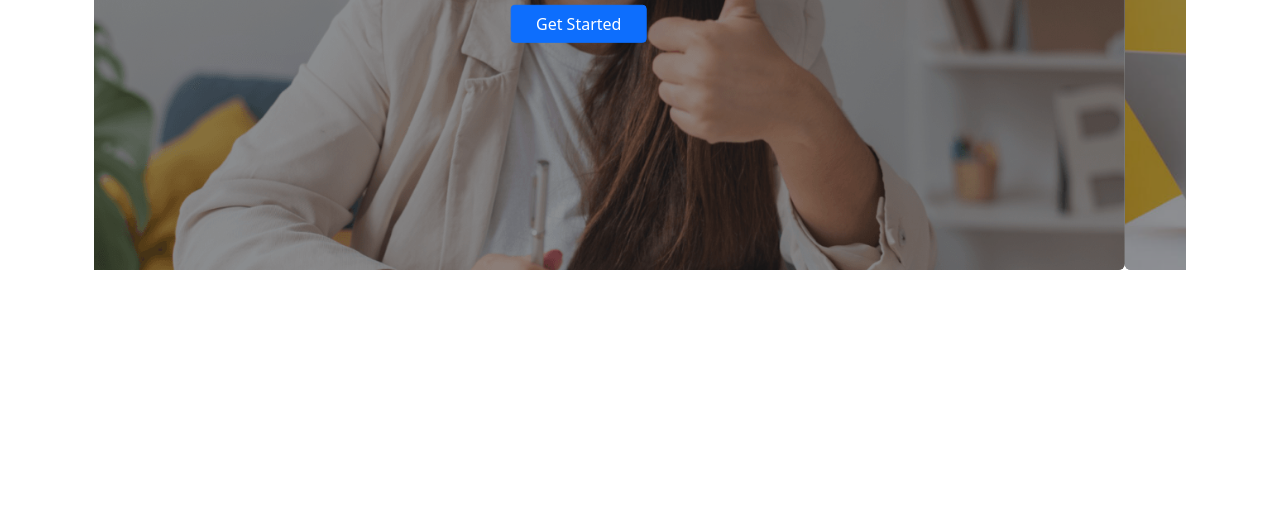
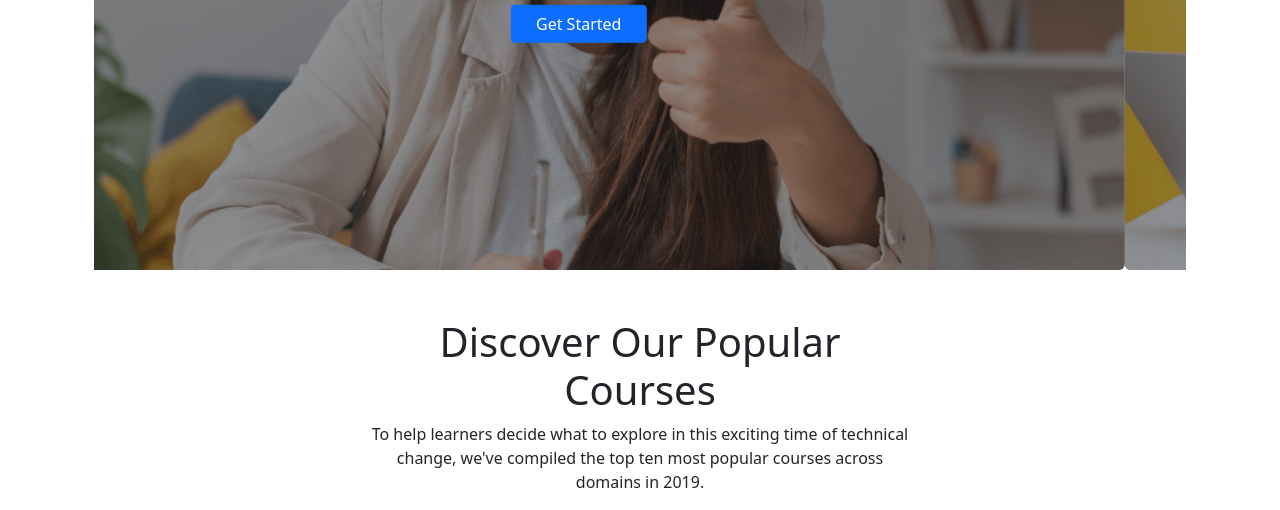
Before and after one commit to Naimur61/Assignment_3, a plain HTML site: page index.html in a window 1280 px wide. Shown: the part 411-921 px from the top of the page. Before the commit the page ends 800 px from the top, so only its background shows below. Drawn offline with nearby package versions, Linux system fonts and the light colour scheme.

Commit message:
course title

```diff
--- a/index.html
+++ b/index.html
@@ -23,7 +23,7 @@
 	</head>
 	<body>
 		<!-- Header start  -->
-		<header class="container">
+		<header class="container mb-5">
 			<!-- Nav start -->
 			<section>
 				<nav class="navbar navbar-expand-lg bg-light p-3">
@@ -137,8 +137,22 @@
 			</section>
 			<!-- carousel end  -->
 		</header>
+		<!-- Header end  -->
 
-		<!-- Header end  -->
+		<!-- Main start  -->
+		<main class="container mt-5">
+			<section>
+				<div class="m-auto course-title text-center">
+					<h1 class="px-lg-4">Discover Our Popular Courses</h1>
+					<p>
+						To help learners decide what to explore in this exciting time of technical change, we've compiled
+						the top ten most popular courses across domains in 2019.
+					</p>
+				</div>
+			</section>
+		</main>
+
+		<!-- Main end  -->
 
 		<!-- Bootstrap js  link -->
 		<script
--- a/style.css
+++ b/style.css
@@ -3,3 +3,7 @@
 	bottom: initial;
 	top: 50%;
 }
+.course-title {
+	max-width: 550px;
+	min-width: 300px;
+}
```
